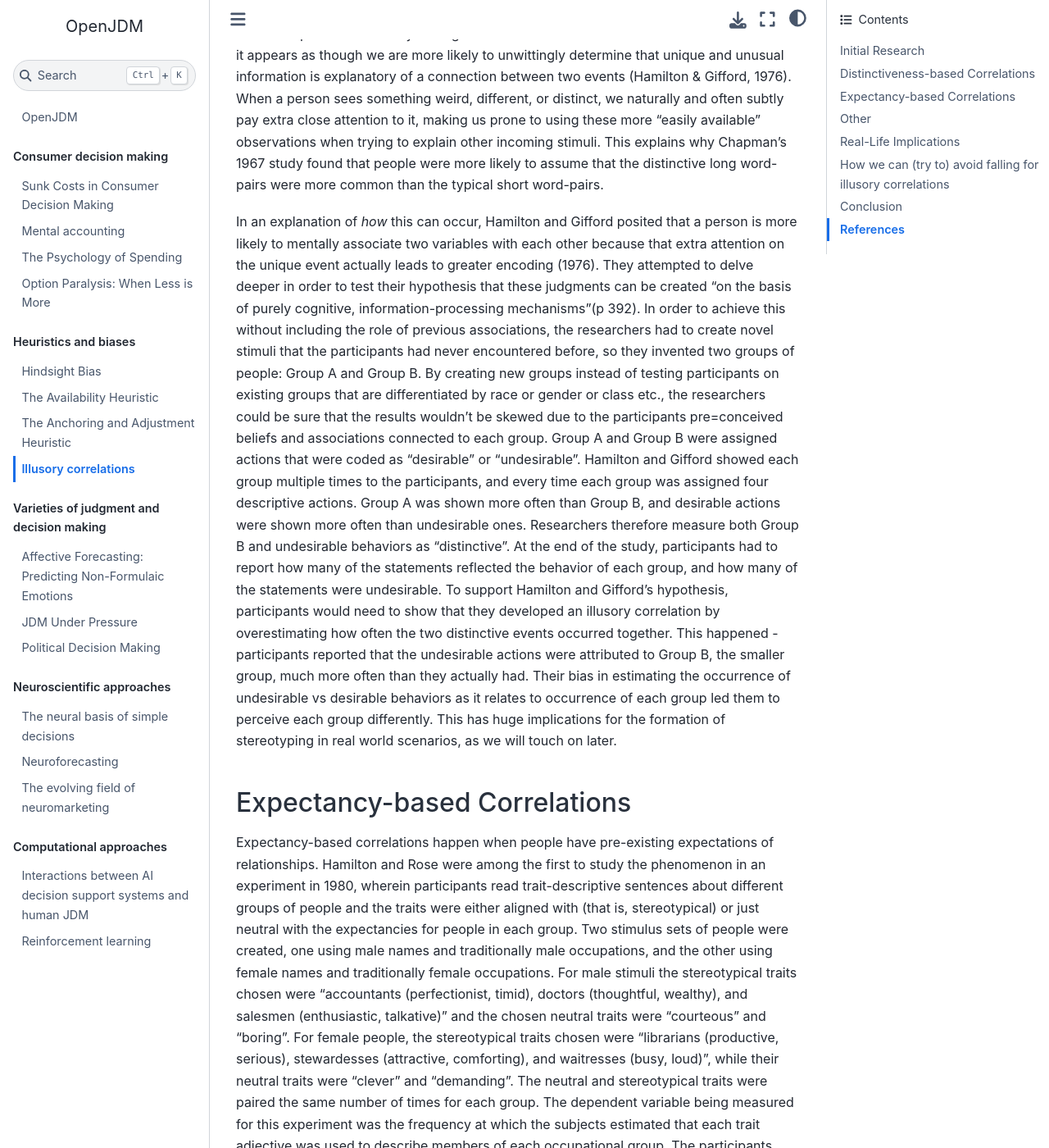
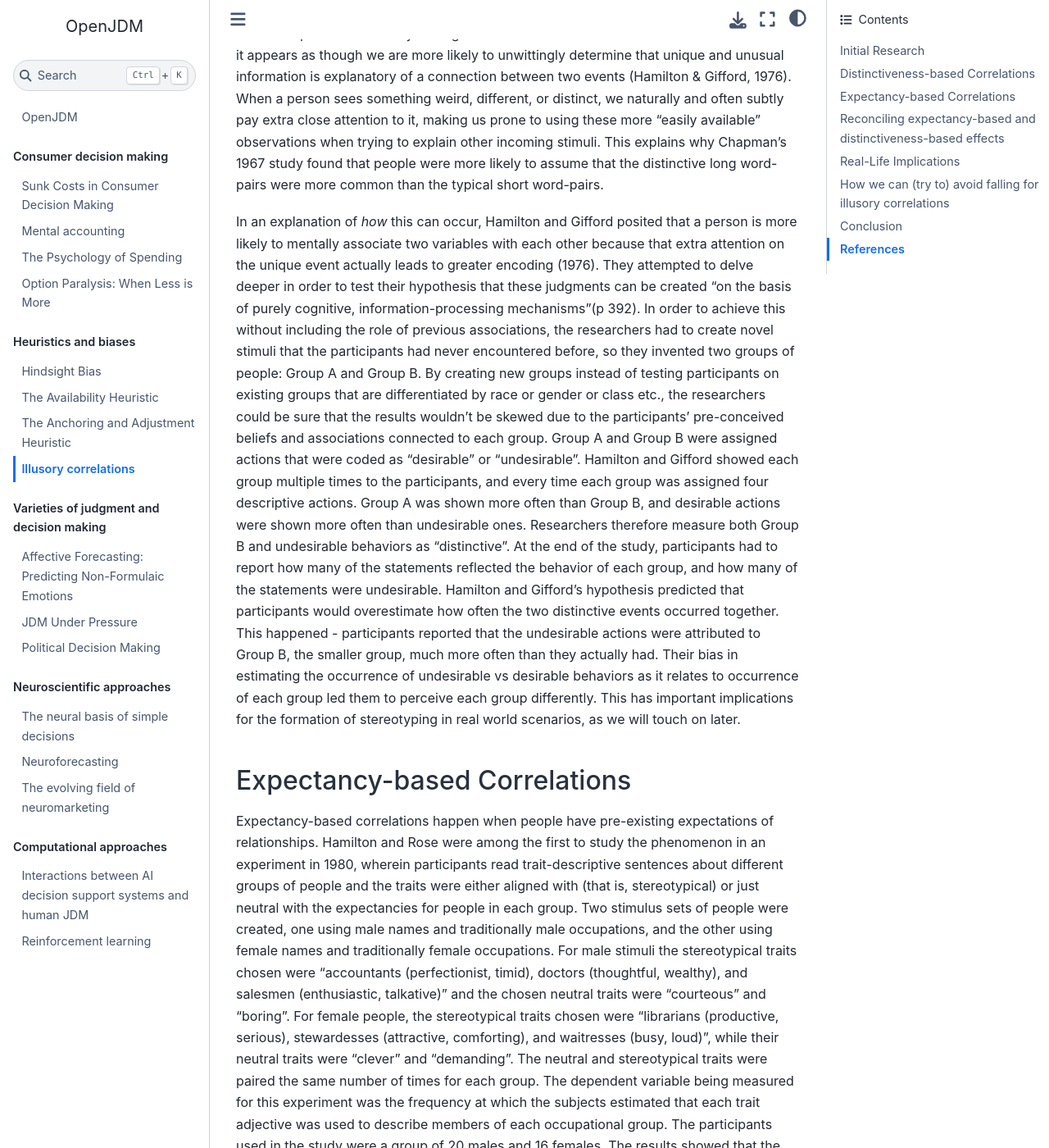
Before and after one commit to openjdm/openjdm.github.io, a Jupyter Book: the page built from book/illusory_correlations.md, in a window 1280 px wide and 1400 px high, scrolled down 1925 px. Shown: the whole window at 82% size. Built offline with Jupyter Book 1.0.4 settings and Sphinx 7.4.7 and the Sphinx Book theme 1.1.4, drawn with Linux system fonts in a browser that asks for light colours; some of the changed text lies outside the part shown.

Commit message:
final cleanup

```diff
--- a/book/illusory_correlations.md
+++ b/book/illusory_correlations.md
@@ -111,8 +111,8 @@
 so they invented two groups of people: Group A and Group B. By creating
 new groups instead of testing participants on existing groups that are
 differentiated by race or gender or class etc., the researchers could be
-sure that the results wouldn’t be skewed due to the participants
-pre=conceived beliefs and associations connected to each group. Group A
+sure that the results wouldn’t be skewed due to the participants'
+pre-conceived beliefs and associations connected to each group. Group A
 and Group B were assigned actions that were coded as “desirable” or
 “undesirable”. Hamilton and Gifford showed each group multiple times to
 the participants, and every time each group was assigned four
@@ -121,15 +121,14 @@
 Researchers therefore measure both Group B and undesirable behaviors as
 “distinctive”. At the end of the study, participants had to report how
 many of the statements reflected the behavior of each group, and how
-many of the statements were undesirable. To support Hamilton and
-Gifford’s hypothesis, participants would need to show that they
-developed an illusory correlation by overestimating how often the two
+many of the statements were undesirable. Hamilton and
+Gifford’s hypothesis predicted that participants would overestimate how often the two
 distinctive events occurred together. This happened - participants reported that the
 undesirable actions were attributed to Group B, the smaller group, much
 more often than they actually had. Their bias in estimating the
 occurrence of undesirable vs desirable behaviors as it relates to
 occurrence of each group led them to perceive each group differently.
-This has huge implications for the formation of stereotyping in real
+This has important implications for the formation of stereotyping in real
 world scenarios, as we will touch on later.
 
 ## Expectancy-based Correlations
@@ -190,7 +189,7 @@
 Hence, when traits are stereotypical or expected for a particular group,
 they are both encoded and retrieved more effectively from memory.
 
-## Other
+## Reconciling expectancy-based and distinctiveness-based effects
 
 The expectancy-based correlations and distinctive-based correlation
 effects seem to contradict each other since the subject’s prior
```
Also changed, not shown: other parts of book/illusory_correlations.md (+8 -8 lines).
